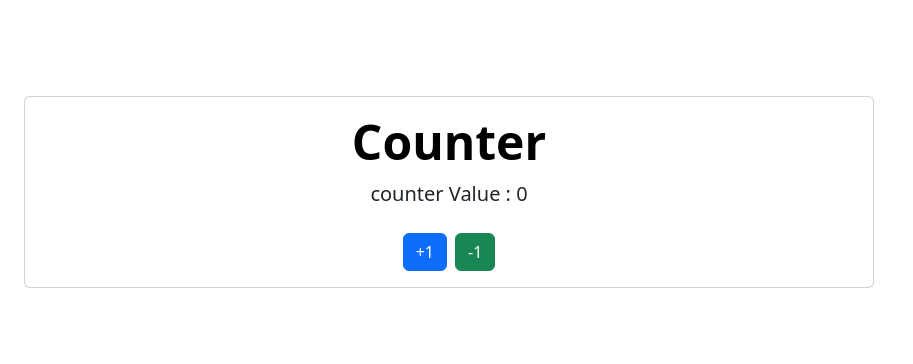
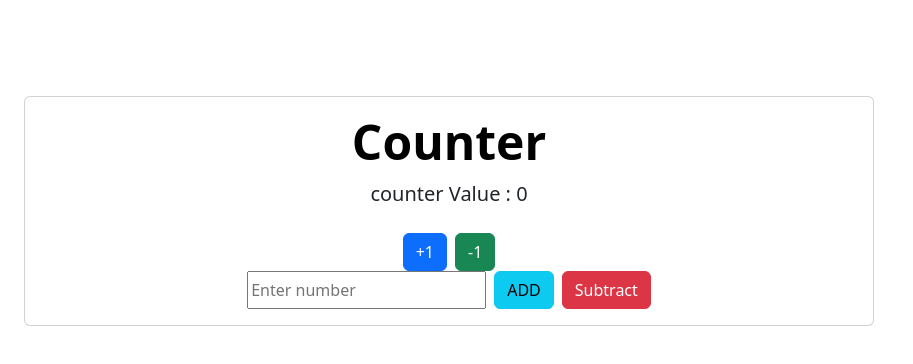
Before and after one commit to CoderSid063/Counter-React-Redux-Project, a React (Vite) app: page / in a window 1280 px wide. Shown: the top 364 px of the page, without its empty margins (0-913 px from the left). Built offline with nearby package versions, Linux system fonts and the light colour scheme.

Commit message:
add new button

```diff
--- a/src/components/Controls.jsx
+++ b/src/components/Controls.jsx
@@ -1,20 +1,69 @@
+import { useRef } from "react";
 import { useDispatch } from "react-redux";
 
 const Controls = () => {
-const dispatch = useDispatch()
+  const dispatch = useDispatch();
+  const inputElement = useRef();
 
-const handleIncrement= ()=> {
-  dispatch({type : "INCREMENT"})
-}
+  const handleIncrement = () => {
+    dispatch({ type: "INCREMENT" });
+  };
 
-const handleDecremet = ()=> {
-  dispatch({type : "DECREMENT"})
-}
+  const handleDecremet = () => {
+    dispatch({ type: "DECREMENT" });
+  };
+
+  const handleAdd = () => {
+    dispatch({
+      type: "ADD",
+      payload: { num: inputElement.current.value } });
+      inputElement.current.value = "";
+  };
+
+  const handleSubtract = () => {
+    dispatch({
+      type: "SUBTRACT",
+      payload: { num: inputElement.current.value } });
+      inputElement.current.value = "";
+  };
   return (
-    <div className="d-grid gap-2 d-sm-flex justify-content-sm-center">
-      <button type="button" className="btn btn-primary" onClick={handleIncrement}>+1</button>
-      <button type="button" className="btn btn-success" onClick={handleDecremet}>-1</button>
-    </div>
+    <>
+      <div className="d-grid gap-2 d-sm-flex justify-content-sm-center">
+        <button
+          type="button"
+          className="btn btn-primary"
+          onClick={handleIncrement}
+        >
+          +1
+        </button>
+        <button
+          type="button"
+          className="btn btn-success"
+          onClick={handleDecremet}
+        >
+          -1
+        </button>
+      </div>
+
+      <div className="d-grid gap-2 d-sm-flex justify-content-sm-center">
+        <input
+          type="text"
+          className="number-input"
+          placeholder="Enter number"
+          ref={inputElement}
+        />
+        <button type="button" className="btn btn-info" onClick={handleAdd}>
+          ADD
+        </button>
+        <button
+          type="button"
+          className="btn btn-danger"
+          onClick={handleSubtract}
+        >
+          Subtract
+        </button>
+      </div>
+    </>
   );
 };
 export default Controls;
--- a/src/store/index.js
+++ b/src/store/index.js
@@ -7,6 +7,10 @@
     return { counter: store.counter + 1 };
   } else if (action.type === "DECREMENT") {
     return { counter: store.counter - 1 };
+  } else if (action.type === "ADD"){
+    return {counter : store.counter + Number(action.payload.num)}
+  } else if (action.type === 'SUBTRACT'){
+    return {counter : store.counter - Number(action.payload.num)}
   }
   return store;
 };
```
